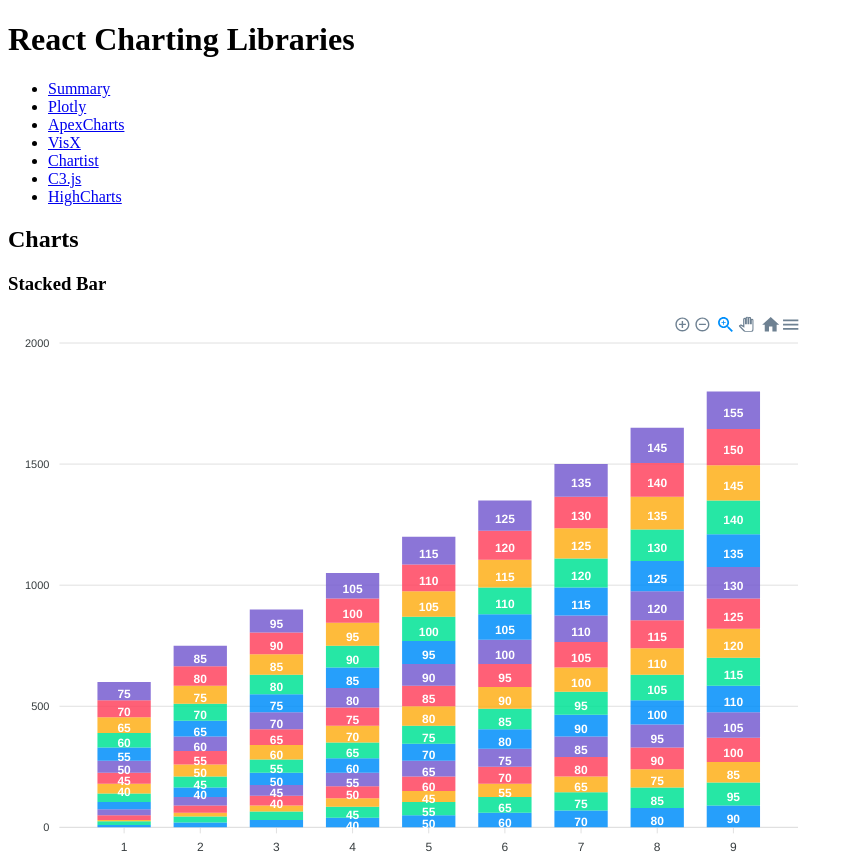
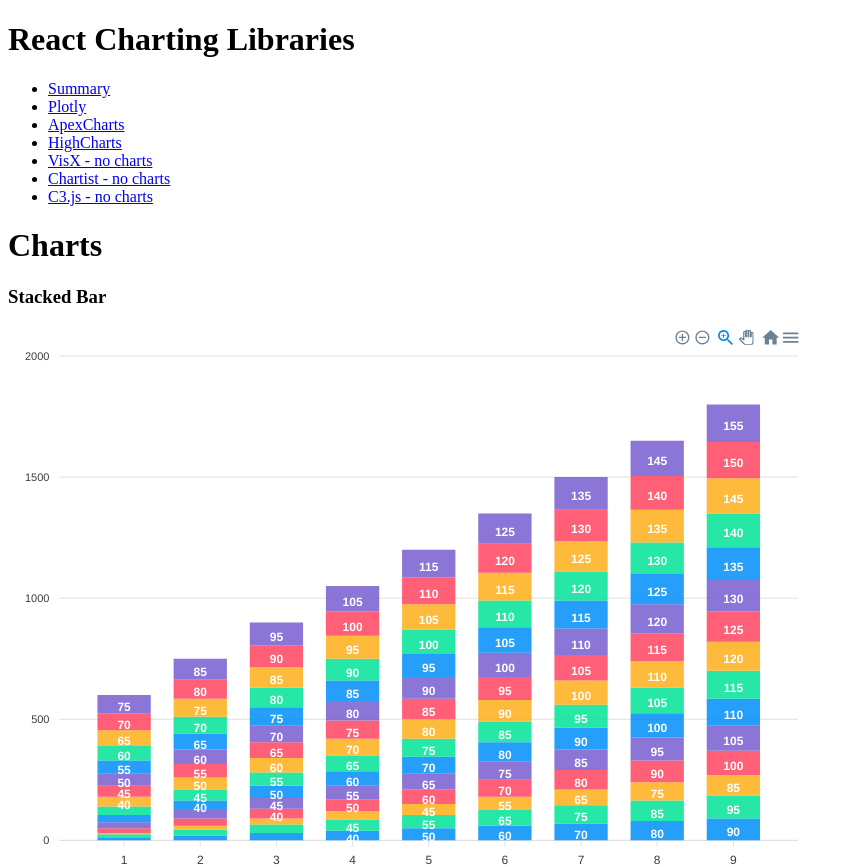
Before and after one commit to jhall17/jhall17.github.io, a React (Vite) app: page /apexcharts in a window 1280 px wide. Shown: the top 867 px of the page, without its empty margins (0-854 px from the left). Built offline with nearby package versions, Linux system fonts and the light colour scheme.

Commit message:
finished adding implementations

```diff
--- a/src/implementations/apexcharts.tsx
+++ b/src/implementations/apexcharts.tsx
@@ -30,16 +30,44 @@ const getHeatmapSeries = () => {
 const apexcharts: LibraryImplementation = {
   documentation: {
     review: {
+      rating: 3,
+      description:
+        "bad redirects, missing info, ok react-specific docs. unhelpful error messages. great react examples page that serves as documentation and makes up for the lack of docs",
+    },
+    url: "https://apexcharts.com/react-chart-demos/",
+  },
+  reviews: {
+    ["React Compatibility"]: {
+      rating: 5,
+      description: "official react support",
+    },
+    ["Chart Versatility"]: {
+      rating: 3,
+      description:
+        "lots of charts, but not all of them. not the easiest to adapt",
+    },
+    ["Learning Curve"]: {
+      rating: 4,
+      description:
+        "very easy to use, can start very basic and add in more advanced features as you go, but it can be hard to find what options are available and config is verbose",
+    },
+    ["Data Export"]: {
+      rating: 5,
+      description: "built in default export option for svg, png, and csv",
+    },
+    ["Customizability"]: {
+      rating: 3,
+      description:
+        "has very nice looking defaults, but that means creating custom charts requires a lot of overriding. very doable, but tedious.",
+    },
+    ["Accessibility"]: {
       rating: 0,
       description:
-        "bad redirects, missing lots of info, hard to read, not a lot of documentation for react-specific implementations. unhelpful error messages. great examples page that serves as documentation",
+        "no additional accessibility features, svg may make implementing our own difficult",
     },
-    url: "https://plotly.com/javascript/",
-  },
-  reviews: {
     ["Bonus"]: {
-      rating: 5,
-      description: "good built in interaction, animations",
+      rating: 2,
+      description: "good built in interaction, built in easy-to-use animations",
     },
   },
   getStackedBar: function (): JSX.Element {
--- a/src/implementations/c3js.tsx
+++ b/src/implementations/c3js.tsx
@@ -6,21 +6,16 @@ import { LibraryImplementation } from "../pages/Base";
 // import sankeyData from "../data/sankey.json";
 // import contourData from "../data/contour.json";
 
-const template: LibraryImplementation = {
+const c3js: LibraryImplementation = {
   documentation: {
     review: {
       rating: 0,
       description:
-        "very detailed, great examples, mostly comprehensive. most googling tends to turn up answers in python, though.",
+        "c3js doesn't have current react support and is awkward to use, not worth considering against our other options",
     },
-    url: "https://plotly.com/javascript/",
+    url: "https://c3js.org/",
   },
-  reviews: {
-    ["Bonus"]: {
-      rating: 5,
-      description: "good built in interaction, download plot, zoom, pan, etc",
-    },
-  },
+  reviews: {},
   getStackedBar: function (): JSX.Element {
     return <p>not yet implemented</p>;
   },
@@ -44,4 +39,4 @@ const template: LibraryImplementation = {
   },
 };
 
-export default template;
+export default c3js;
--- a/src/implementations/chartist.tsx
+++ b/src/implementations/chartist.tsx
@@ -6,21 +6,16 @@ import { LibraryImplementation } from "../pages/Base";
 // import sankeyData from "../data/sankey.json";
 // import contourData from "../data/contour.json";
 
-const template: LibraryImplementation = {
+const chartist: LibraryImplementation = {
   documentation: {
     review: {
       rating: 0,
       description:
-        "very detailed, great examples, mostly comprehensive. most googling tends to turn up answers in python, though.",
+        "chartist does not have current react support and would require a wrapper, not worth considering at this time",
     },
-    url: "https://plotly.com/javascript/",
+    url: "https://github.com/chartist-js/chartist#readme",
   },
-  reviews: {
-    ["Bonus"]: {
-      rating: 5,
-      description: "good built in interaction, download plot, zoom, pan, etc",
-    },
-  },
+  reviews: {},
   getStackedBar: function (): JSX.Element {
     return <p>not yet implemented</p>;
   },
@@ -44,4 +39,4 @@ const template: LibraryImplementation = {
   },
 };
 
-export default template;
+export default chartist;
--- a/src/implementations/highcharts.tsx
+++ b/src/implementations/highcharts.tsx
@@ -1,47 +1,185 @@
 import { LibraryImplementation } from "../pages/Base";
-// import stackedBarData from "../data/stackedBar.json";
-// import line1Data from "../data/line1.json";
-// import line2Data from "../data/line2.json";
-// import heatmapData from "../data/heatmap.json";
-// import sankeyData from "../data/sankey.json";
+import Highcharts from "highcharts";
+import HighchartsReact from "highcharts-react-official";
+import HighchartsHeatmap from "highcharts/modules/heatmap";
+import HighchartsSankey from "highcharts/modules/sankey";
+import stackedBarData from "../data/stackedBar.json";
+import line1Data from "../data/line1.json";
+import line2Data from "../data/line2.json";
+import heatmapData from "../data/heatmap.json";
+import sankeyData from "../data/sankey.json";
 // import contourData from "../data/contour.json";
 
-const template: LibraryImplementation = {
+const highcharts: LibraryImplementation = {
   documentation: {
     review: {
-      rating: 0,
+      rating: 4,
       description:
-        "very detailed, great examples, mostly comprehensive. most googling tends to turn up answers in python, though.",
+        "very detailed, great examples. some types can be hard to find in documentation and it can be unclear why you're facing typing issues",
     },
-    url: "https://plotly.com/javascript/",
+    url: "https://www.highcharts.com/docs/index",
   },
   reviews: {
+    ["React Compatibility"]: {
+      rating: 5,
+      description: "official react support",
+    },
+    ["Chart Versatility"]: {
+      rating: 4,
+      description:
+        "lots of charts built in, and quite adaptable to create new charts yourself",
+    },
+    ["Learning Curve"]: {
+      rating: 3,
+      description:
+        "can be confusing at first, and typing is convoluted, but overall relatively easy to learn",
+    },
+    ["Data Export"]: {
+      rating: 5,
+      description: "built in customizable data export",
+    },
+    ["Customizability"]: {
+      rating: 5,
+      description:
+        "has very nice looking defaults, but is still very easy to customize",
+    },
+    ["Accessibility"]: {
+      rating: 5,
+      description: "built in accessiblity features support WCAG 2.1",
+    },
     ["Bonus"]: {
-      rating: 5,
-      description: "good built in interaction, download plot, zoom, pan, etc",
+      rating: -2,
+      description:
+        "while this is a top performer, it is a paid product and not cheap",
     },
   },
   getStackedBar: function (): JSX.Element {
-    return <p>not yet implemented</p>;
+    const options: Highcharts.Options = {
+      title: {
+        text: "Stacked bar chart",
+      },
+      chart: {
+        type: "bar",
+      },
+      xAxis: {
+        categories: stackedBarData.categories,
+      },
+      plotOptions: {
+        series: {
+          stacking: "normal",
+        },
+      },
+      series: stackedBarData.series as Highcharts.SeriesOptionsType[],
+    };
+
+    return <HighchartsReact highcharts={Highcharts} options={options} />;
   },
   getLine1: function (): JSX.Element {
-    return <p>not yet implemented</p>;
+    const options: Highcharts.Options = {
+      chart: {
+        type: "line",
+      },
+      xAxis: {
+        categories: line1Data.x.map(String),
+      },
+      series: [
+        {
+          name: "line1",
+          data: line1Data.y as Highcharts.XrangePointOptionsObject[],
+          type: "line",
+        },
+      ],
+    };
+    return <HighchartsReact highcharts={Highcharts} options={options} />;
   },
   getLine2: function (): JSX.Element {
-    return <p>not yet implemented</p>;
+    const options: Highcharts.Options = {
+      chart: {
+        type: "line",
+      },
+      xAxis: {
+        categories: line2Data["1"].x.map(String),
+      },
+      series: Object.entries(line2Data).map(([name, xyObj]) => ({
+        name,
+        data: xyObj.y as Highcharts.XrangePointOptionsObject[],
+        type: "line",
+      })),
+    };
+    return <HighchartsReact highcharts={Highcharts} options={options} />;
   },
   getHeatmap: function (): JSX.Element {
-    return <p>not yet implemented</p>;
+    HighchartsHeatmap(Highcharts);
+    const zData = [];
+    for (let i = 0; i < heatmapData.z.length; i++) {
+      for (let j = 0; j < heatmapData.z[i].length; j++) {
+        zData.push([i, j, heatmapData.z[i][j]]);
+      }
+    }
+    const options: Highcharts.Options = {
+      chart: {
+        type: "heatmap",
+      },
+      xAxis: {
+        categories: heatmapData.x,
+      },
+      yAxis: {
+        categories: heatmapData.y,
+      },
+      series: [
+        {
+          name: "heatmap",
+          data: zData,
+          type: "heatmap",
+        },
+      ],
+      colorAxis: {
+        min: 0,
+        minColor: "#FFFFFF",
+        maxColor: "#0000FF",
+      },
+      legend: {
+        align: "right",
+        layout: "vertical",
+        margin: 0,
+        verticalAlign: "top",
+        y: 35,
+        symbolHeight: 280,
+      },
+    };
+    return <HighchartsReact highcharts={Highcharts} options={options} />;
   },
   getSankey: function (): JSX.Element {
-    return <p>not yet implemented</p>;
+    HighchartsSankey(Highcharts);
+    const { label, link } = sankeyData;
+    const data = [];
+    link.source.forEach((source, i) => {
+      data.push([label[source], label[link.target[i]], link.value[i]]);
+    });
+
+    const options: Highcharts.Options = {
+      type: "sankey",
+      series: [
+        {
+          keys: ["from", "to", "weight"],
+          data: data as Highcharts.SeriesSankeyOptions[],
+          type: "sankey",
+        },
+      ],
+    };
+    return <HighchartsReact highcharts={Highcharts} options={options} />;
   },
   getJoyPlot: function (): JSX.Element {
-    return <p>not yet implemented</p>;
+    return <p>this is possible in highcharts, but it is tedious</p>;
   },
   getContour: function (): JSX.Element {
-    return <p>not yet implemented</p>;
+    return (
+      <p>
+        there is a dated library that allows for contours, but I was not able to
+        get it to work
+      </p>
+    );
   },
 };
 
-export default template;
+export default highcharts;
--- a/src/implementations/plotly.tsx
+++ b/src/implementations/plotly.tsx
@@ -85,14 +85,43 @@ const plotly: LibraryImplementation = {
     review: {
       rating: 0,
       description:
-        "very detailed, great examples, mostly comprehensive. most googling tends to turn up answers in python, though.",
+        "very detailed, great examples, mostly comprehensive. most googling tends to turn up answers in python, so you sometimes have to translate if you can't find a js example.",
     },
     url: "https://plotly.com/javascript/",
   },
   reviews: {
+    ["React Compatibility"]: {
+      rating: 5,
+      description: "official react support",
+    },
+    ["Chart Versatility"]: {
+      rating: 5,
+      description:
+        "built in support for every chart on our list and more. serves as a wrapper on d3, so extremely flexible",
+    },
+    ["Learning Curve"]: {
+      rating: 5,
+      description:
+        "very easy to use, can start very basic and add in more advanced features as you go",
+    },
+    ["Data Export"]: {
+      rating: 1,
+      description: "will export chart images, but not data",
+    },
+    ["Customizability"]: {
+      rating: 5,
+      description:
+        "could create almost any visual imaginable with this library",
+    },
+    ["Accessibility"]: {
+      rating: 0,
+      description:
+        "no additional accessibility features, svg may make implementing our own difficult",
+    },
     ["Bonus"]: {
-      rating: 5,
-      description: "good built in interaction, download plot, zoom, pan, etc",
+      rating: 3,
+      description:
+        "good built in interaction, zoom, pan, etc, and uses d3, so compatible with Mandy's library",
     },
   },
   getStackedBar: function (): JSX.Element {
--- a/src/implementations/visx.tsx
+++ b/src/implementations/visx.tsx
@@ -0,0 +1,42 @@
+import { LibraryImplementation } from "../pages/Base";
+// import stackedBarData from "../data/stackedBar.json";
+// import line1Data from "../data/line1.json";
+// import line2Data from "../data/line2.json";
+// import heatmapData from "../data/heatmap.json";
+// import sankeyData from "../data/sankey.json";
+// import contourData from "../data/contour.json";
+
+const visx: LibraryImplementation = {
+  documentation: {
+    review: {
+      rating: 0,
+      description:
+        "visx does not provide charts, it provides primitives to construct your own chart library with. while this gives us the ultimate in both options and customizability, it would require a lot of work to get started, so I don't think it's worth considering.",
+    },
+    url: "https://airbnb.io/visx/docs",
+  },
+  reviews: {},
+  getStackedBar: function (): JSX.Element {
+    return <p>not yet implemented</p>;
+  },
+  getLine1: function (): JSX.Element {
+    return <p>not yet implemented</p>;
+  },
+  getLine2: function (): JSX.Element {
+    return <p>not yet implemented</p>;
+  },
+  getHeatmap: function (): JSX.Element {
+    return <p>not yet implemented</p>;
+  },
+  getSankey: function (): JSX.Element {
+    return <p>not yet implemented</p>;
+  },
+  getJoyPlot: function (): JSX.Element {
+    return <p>not yet implemented</p>;
+  },
+  getContour: function (): JSX.Element {
+    return <p>not yet implemented</p>;
+  },
+};
+
+export default visx;
--- a/src/pages/Base.tsx
+++ b/src/pages/Base.tsx
@@ -45,19 +45,27 @@ export interface LibraryImplementation {
   getContour: () => JSX.Element;
 }
 
-const ReviewDisplay = ({ review }: { review: Review }) => {
+const ReviewDisplay = ({
+  review,
+  max = 5,
+}: {
+  review: Review;
+  max?: number;
+}) => {
+  const rating = `Rating - ${review.rating}/${max}`;
   return (
     <>
-      <h3>Rating</h3>
-      <p>{review.rating / 5}</p>
-      <h3>Description</h3>
+      <h3>{rating}</h3>
       <p>{review.description}</p>
     </>
   );
 };
 
 const Base = ({ charts }: BaseProps) => {
+  let totalRating = 0;
+  const maxRating = Object.keys(charts.reviews).length * 5 + 5;
   const reviews = Object.entries(charts.reviews).map(([reviewName, review]) => {
+    totalRating += review.rating;
     return (
       <>
         <h2>{reviewName}</h2>
@@ -66,9 +74,21 @@ const Base = ({ charts }: BaseProps) => {
     );
   });
 
+  totalRating += charts.documentation.review.rating;
+
+  reviews.push(
+    <>
+      <h2>Total</h2>
+      <ReviewDisplay
+        review={{ rating: totalRating, description: "" }}
+        max={maxRating}
+      />
+    </>
+  );
+
   return (
     <>
-      <h2>Charts</h2>
+      <h1>Charts</h1>
       <h3>Stacked Bar</h3>
       {charts.getStackedBar()}
       <h3>Line 1</h3>
@@ -84,6 +104,7 @@ const Base = ({ charts }: BaseProps) => {
       <h3>Contour</h3>
       {charts.getContour()}
 
+      <h1>Ratings (0-5, 5 is always best)</h1>
       <a href={charts.documentation.url}>
         <h2>Documentation</h2>
       </a>
--- a/src/pages/Summary.tsx
+++ b/src/pages/Summary.tsx
@@ -1,7 +1,6 @@
 import { Link, Outlet } from "react-router-dom";
 
 const Summary = () => {
-  console.log("loading base");
   return (
     <>
       <h1>React Charting Libraries</h1>
@@ -16,16 +15,16 @@ const Summary = () => {
           <Link to="/apexcharts">ApexCharts</Link>
         </li>
         <li>
-          <Link to="/visx">VisX</Link>
+          <Link to="/highcharts">HighCharts</Link>
         </li>
         <li>
-          <Link to="/chartist">Chartist</Link>
+          <Link to="/visx">VisX - no charts</Link>
         </li>
         <li>
-          <Link to="/c3js">C3.js</Link>
+          <Link to="/chartist">Chartist - no charts</Link>
         </li>
         <li>
-          <Link to="/highcharts">HighCharts</Link>
+          <Link to="/c3js">C3.js - no charts</Link>
         </li>
       </ul>
       <Outlet />
```
Also changed, not shown: package.json (+7 -1 lines), src/App.tsx (+8 -5 lines), 1 other file (tests, documents, lock files or other folders).
